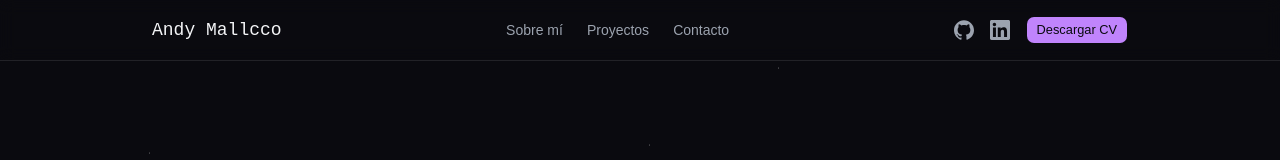
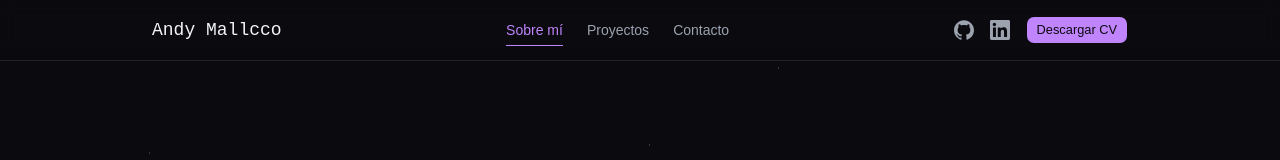
Before and after one commit to AndyMB94/portfolio, a React (Vite) app: page / in a window 1280 px wide. Shown: the top 160 px of the page. Built offline with nearby package versions, Linux system fonts and the light colour scheme.

Commit message:
feat: subrayado animado y resaltado de sección activa en el nav

```diff
--- a/src/components/Header.tsx
+++ b/src/components/Header.tsx
@@ -1,13 +1,18 @@
 import { GithubIcon, LinkedinIcon } from '@/components/icons'
 import { Button } from '@/components/ui/button'
+import { useActiveSection } from '@/hooks/useActiveSection'
 
 const NAV_LINKS = [
-  { href: '#sobre-mi', label: 'Sobre mí' },
-  { href: '#proyectos', label: 'Proyectos' },
-  { href: '#contacto', label: 'Contacto' },
+  { href: '#sobre-mi', id: 'sobre-mi', label: 'Sobre mí' },
+  { href: '#proyectos', id: 'proyectos', label: 'Proyectos' },
+  { href: '#contacto', id: 'contacto', label: 'Contacto' },
 ]
 
+const SECTION_IDS = NAV_LINKS.map((link) => link.id)
+
 export function Header() {
+  const activeId = useActiveSection(SECTION_IDS)
+
   return (
     <header className="sticky top-0 z-50 border-b border-border bg-background/80 backdrop-blur">
       <div className="mx-auto flex max-w-5xl items-center justify-between px-6 py-4">
@@ -16,15 +21,25 @@ export function Header() {
         </a>
 
         <nav className="hidden items-center gap-6 md:flex">
-          {NAV_LINKS.map((link) => (
+          {NAV_LINKS.map((link) => {
+            const isActive = activeId === link.id
+            return (
               <a
                 key={link.href}
                 href={link.href}
-              className="text-sm text-muted-foreground transition-colors hover:text-foreground"
+                className={`group relative py-1 text-sm transition-colors ${
+                  isActive ? 'text-primary' : 'text-muted-foreground hover:text-foreground'
+                }`}
               >
                 {link.label}
+                <span
+                  className={`absolute -bottom-0.5 left-0 h-px w-full origin-left bg-primary transition-transform duration-300 ${
+                    isActive ? 'scale-x-100' : 'scale-x-0 group-hover:scale-x-100'
+                  }`}
+                />
               </a>
-          ))}
+            )
+          })}
         </nav>
 
         <div className="flex items-center gap-4">
--- /dev/null
+++ b/src/hooks/useActiveSection.ts
@@ -0,0 +1,24 @@
+import { useEffect, useState } from 'react'
+
+export function useActiveSection(ids: string[]) {
+  const [activeId, setActiveId] = useState<string | null>(null)
+
+  useEffect(() => {
+    const elements = ids
+      .map((id) => document.getElementById(id))
+      .filter((el): el is HTMLElement => el !== null)
+
+    const observer = new IntersectionObserver(
+      (entries) => {
+        const visible = entries.find((entry) => entry.isIntersecting)
+        if (visible) setActiveId(visible.target.id)
+      },
+      { rootMargin: '-50% 0px -50% 0px' },
+    )
+
+    elements.forEach((el) => observer.observe(el))
+    return () => observer.disconnect()
+  }, [ids])
+
+  return activeId
+}
```
Lines whose indentation alone changed are shown as unchanged.
